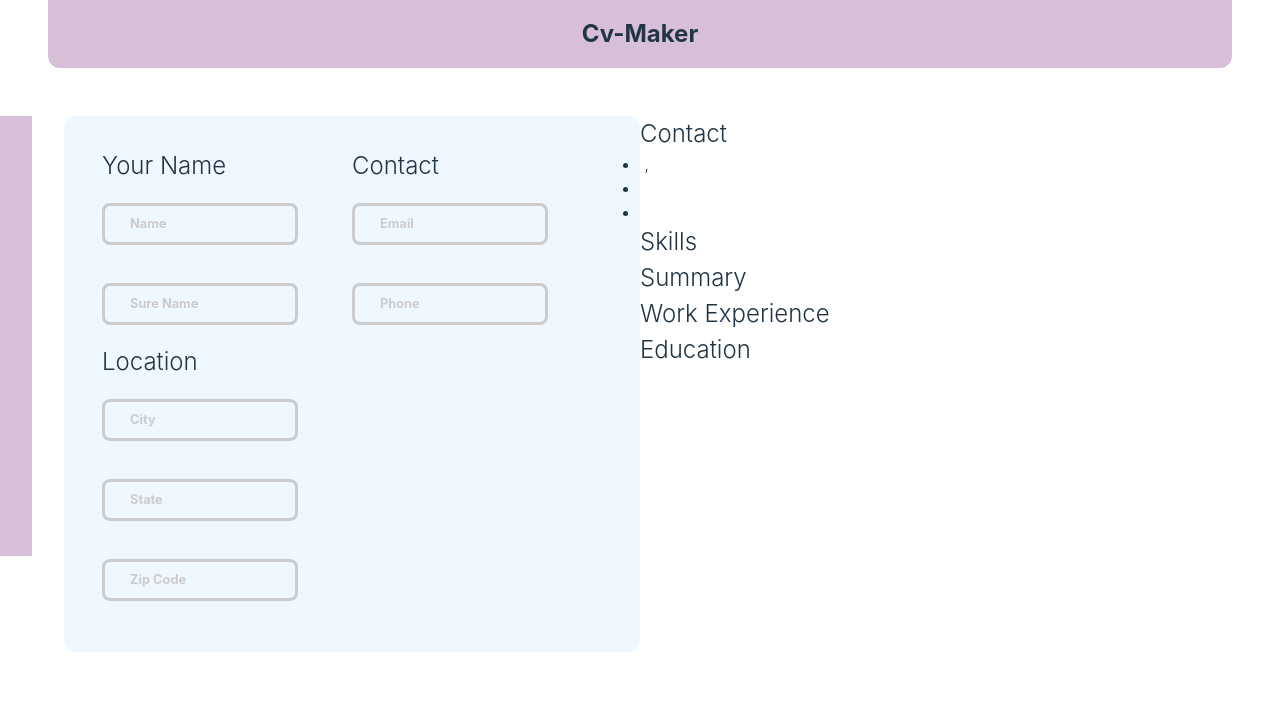
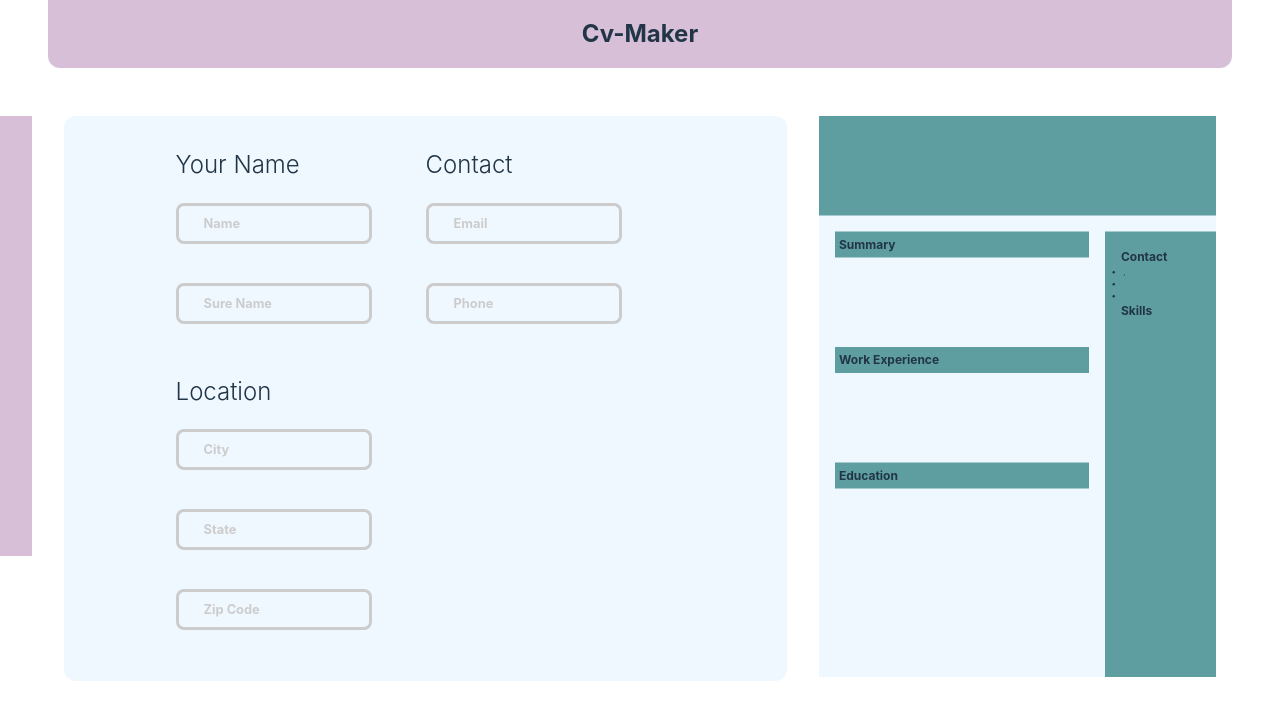
Before and after one commit to benjaAguilar/cv-app, a React (Vite) app: page / in a window 1280 px wide. Both pictures are taken after a click on the button "Get Started". Shown: the top 720 px of the page. Built offline with nearby package versions, Linux system fonts and the light colour scheme.

Commit message:
styled cv and arranged main content

```diff
--- a/src/components/cv.jsx
+++ b/src/components/cv.jsx
@@ -14,7 +14,7 @@ function Cv({
   education,
 }) {
   return (
-    <>
+    <div className="a4">
       <div className="cv-head">
         <div className="logo">
           <h3>{name}</h3>
@@ -47,7 +47,6 @@ function Cv({
           </ul>
         </div>
       </div>
-      <div className="cv-main">
       <div className="cv-summary">
         <h2>Summary</h2>
         <p>{summary}</p>
@@ -85,7 +84,6 @@ function Cv({
         })}
       </div>
     </div>
-    </>
   );
 }
 
--- /dev/null
+++ b/src/css/cv.css
@@ -0,0 +1,54 @@
+.cvContainer{
+    width: 105mm;
+    height: 148.5mm;
+    overflow: hidden;
+    position: relative;
+    justify-self: center;
+    align-self: center;
+}
+
+.a4{
+    position: absolute;
+    display: grid;
+    grid-template-columns: 1fr 1fr 1fr 1fr 2fr;
+    grid-template-rows: repeat(5, 1fr);
+    gap: 2rem;
+    background-color: aliceblue;
+    min-width: 210mm;
+    height: 297mm;
+    transform-origin: top left;
+    transform: scale(0.5);
+}
+
+.cvContainer h2{
+    font-weight: bold;
+
+}
+
+.cv-head{
+    display: flex;
+    flex-direction: column;
+    justify-content: center;
+    grid-column: 1 / 6;
+    background-color: cadetblue;
+    padding: 2rem;
+}
+
+.cv-aside{
+    grid-column: 5;
+    grid-row: 2 / 6;
+    padding: 2rem;
+    background-color: cadetblue;
+}
+
+.cv-summary, .cv-edu, .cv-work{
+    grid-column: 1 / 5;
+    padding-left: 2rem;
+}
+
+.cv-summary h2, .cv-edu h2, .cv-work h2{
+    background-color: cadetblue;
+    min-width: 50%;
+    padding: 0.5rem;
+    font-weight: bold;
+}
--- a/src/css/forms.css
+++ b/src/css/forms.css
@@ -66,8 +66,9 @@ textarea{
     justify-content: center;
     align-items: center;
     background-color: aliceblue;
-    padding: 2rem;
+    padding: 1rem;
     border-radius: 0.75rem;
+    min-height: 95%;
 }
 
 .skill-adder button{
--- a/src/css/index.css
+++ b/src/css/index.css
@@ -90,7 +90,8 @@ button:focus-visible {
 .make-cv{
   min-width: 100%;
   display: grid;
-  grid-template-columns: 1fr 1fr;
+  grid-template-columns: 2fr 1fr;
+  gap: 2rem;
 }
 
 .navbar{
--- a/src/main.jsx
+++ b/src/main.jsx
@@ -4,6 +4,7 @@ import Header from "./components/header.jsx";
 import MainContainer from "./components/mainContainer.jsx";
 import "./css/index.css";
 import "./css/forms.css";
+import "./css/cv.css";
 
 ReactDOM.createRoot(document.getElementById("root")).render(
   <React.StrictMode>
```
Lines whose indentation alone changed are shown as unchanged.
